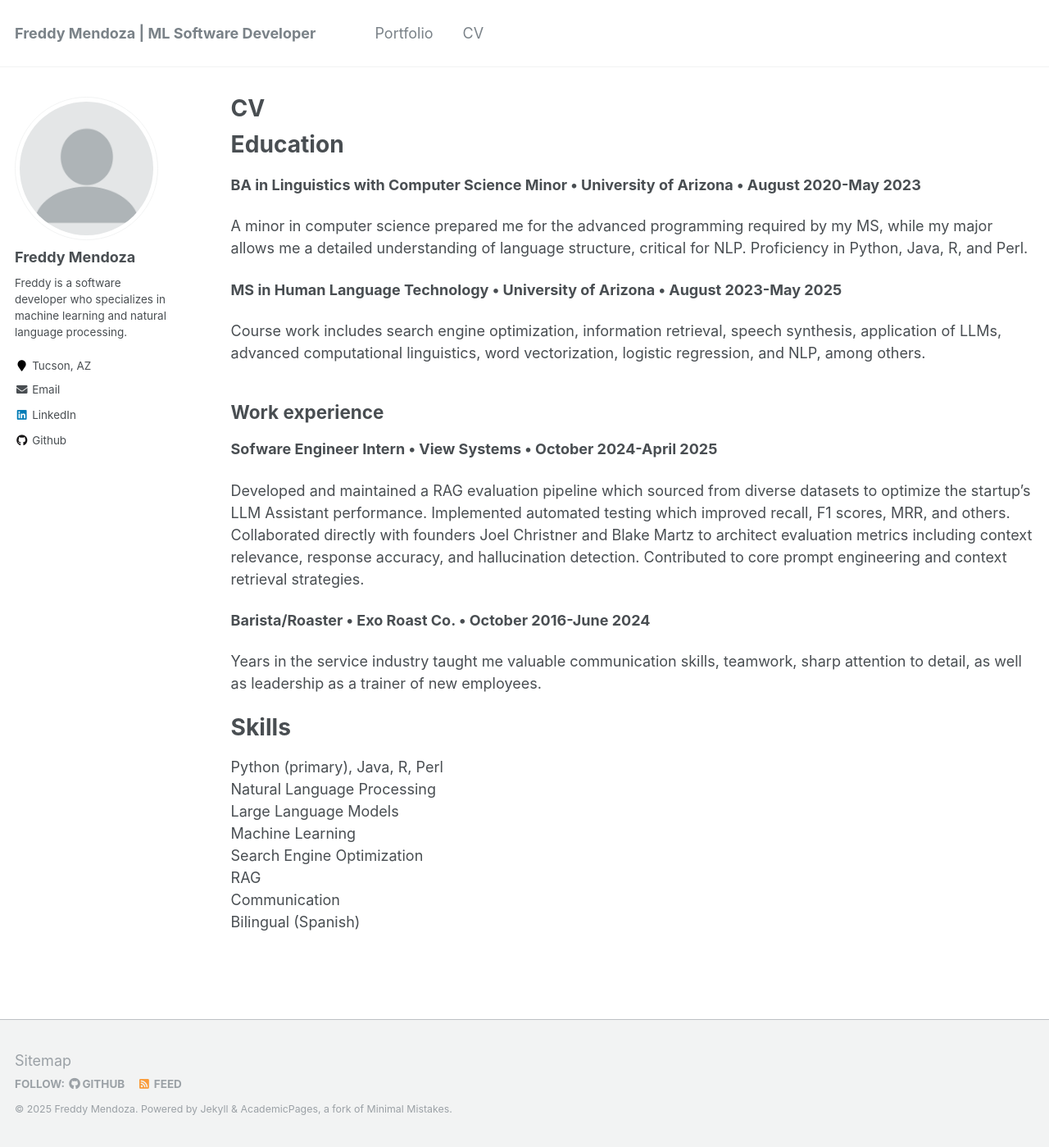
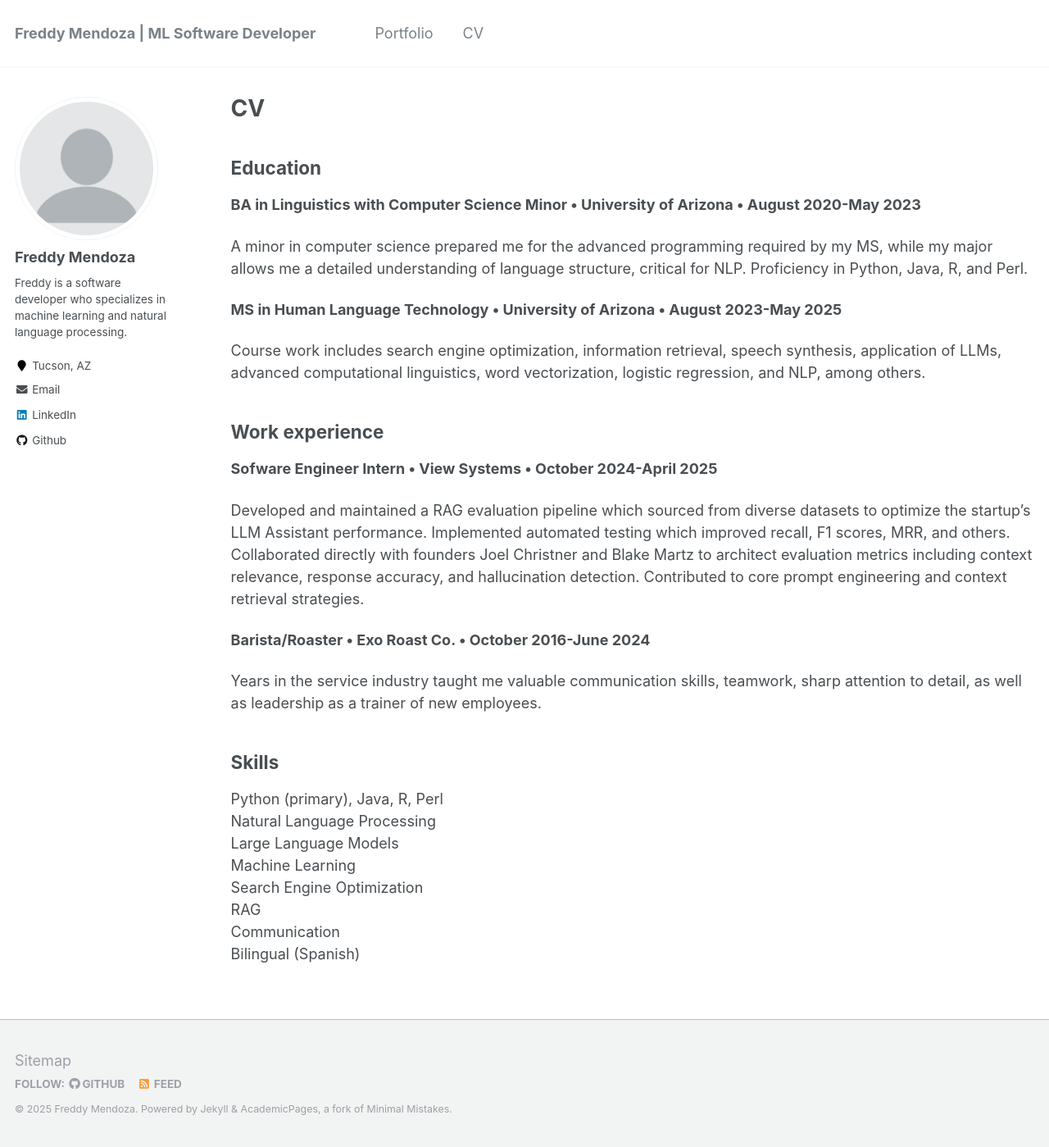
Before and after one commit to fmend/fmend.github.io, a Jekyll site: the page built from _pages/cv.md, in a window 1280 px wide and 1399 px high. Shown: the whole window at 82% size. Built offline with Jekyll 4.4.1, drawn with Linux system fonts in a browser that asks for light colours.

Commit message:
Update cv.md

```diff
--- a/_pages/cv.md
+++ b/_pages/cv.md
@@ -9,7 +9,7 @@ redirect_from:
 
 {% include base_path %}
 
-# **Education**
+## Education
 
 **BA in Linguistics with Computer Science Minor • University of Arizona • August 2020-May 2023**
 
@@ -30,8 +30,8 @@ Developed and maintained a RAG evaluation pipeline which sourced from diverse da
 
 Years in the service industry taught me valuable communication skills, teamwork, sharp attention to detail, as well as leadership as a trainer of new employees.
 
-Skills
-======
+## Skills
+
 Python (primary), Java, R, Perl <br>
 Natural Language Processing <br>
 Large Language Models <br>
```
